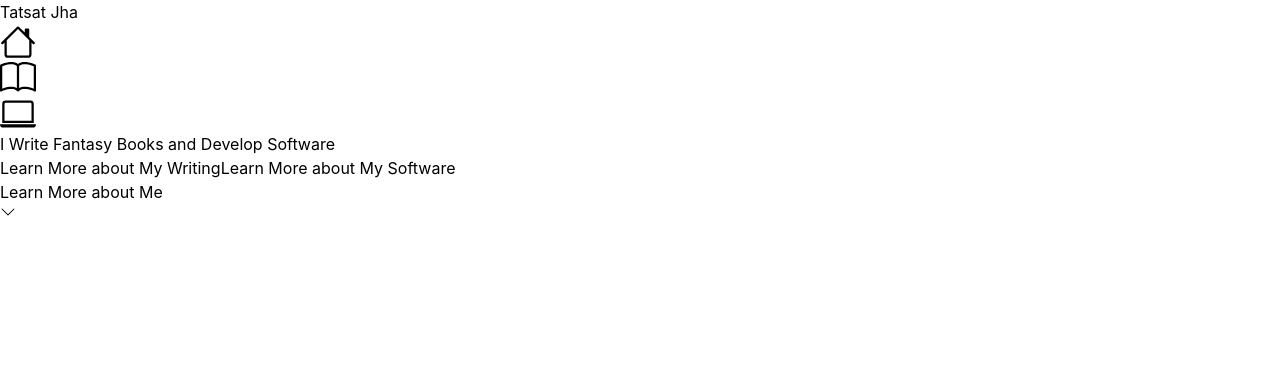
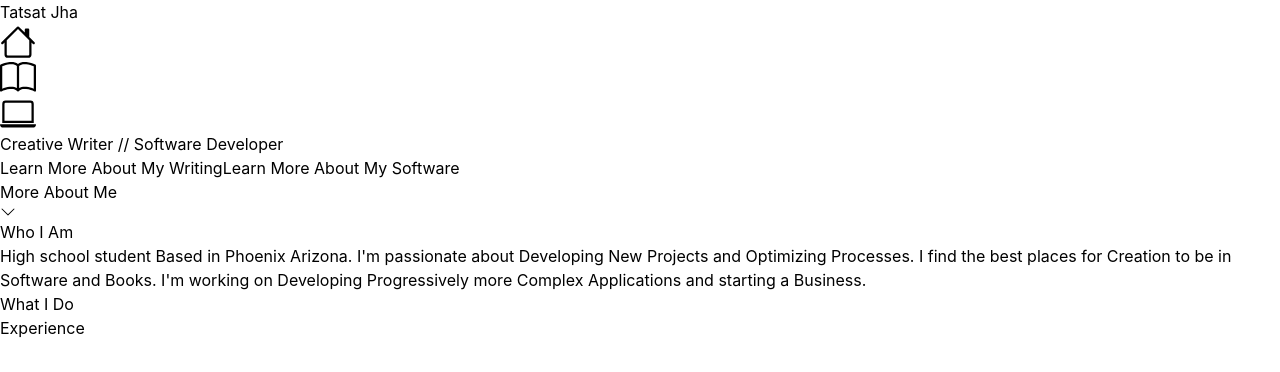
Before and after one commit to TatsatJha/Tatsat-Enterprises, a Next.js app: page / in a window 1280 px wide. Shown: the top 372 px of the page. Built offline with nearby package versions, Linux system fonts and the light colour scheme.

Commit message:
Change styling add more content

```diff
--- a/Components/Main.tsx
+++ b/Components/Main.tsx
@@ -3,21 +3,37 @@ import SideBar from './SideBar';
 import { BsChevronDown } from 'react-icons/bs';
 
 export const MainHome = () => {
-  return <div className="h-screen w-full bg-gray-900 bg-gradient-to-b text-stone-300 pt-20 font-montserrat">
+  return <div className="w-full bg-gray-900 bg-gradient-to-b text-stone-300 pt-20 font-montserrat">
 
-      <h1 className =  "text-center font-light text-5xl border-cyan-700 border-4 w-fit mr-auto ml-auto p-10 text-stone-300 rounded-lg top-0 translate-y-4 duration-75 bg-gray-800 shadow-xl">
-        I <span className='text-orange-700'>Write Fantasy Books</span> and <span className='text-blue-700'>Develop Software</span>
+      <h1 className =  "text-center font-light text-[44px] border-cyan-700  w-fit ml-12 mr-auto p-8 text-stone-300 rounded-lg top-0 translate-y-4 duration-75 shadow-xl">
+        <span className='text-orange-700'>Creative Writer</span> <span className='text-cyan-700'>//</span> <span className='text-blue-700'>Software Developer</span>
       </h1>
 
-      <div className='flex justify-evenly mt-48'>
-        <button className='border-orange-900 border-4 text-orange-900 bg-orange-600 p-5 text-2xl hover:-translate-y-2 duration-300 ease-in-out shadow-xl' > Learn More about My Writing </button>
-        <button className='border-blue-900 border-4 text-blue-900 bg-blue-600 p-5 text-2xl hover:-translate-y-2 duration-300 ease-in-out shadow-xl' > Learn More about My Software </button>
+      <div className='flex justify-evenly mt-64'>
+        <button className='border-orange-900 border-4 text-orange-900 bg-orange-600 p-5 text-2xl hover:-translate-y-2 duration-300 ease-in-out shadow-xl' >
+          Learn More About My Writing
+        </button>
+
+        <button className='border-blue-900 border-4 text-blue-900 bg-blue-600 p-5 text-2xl hover:-translate-y-2 duration-300 ease-in-out shadow-xl' >
+          Learn More About My Software
+        </button>
       </div>
 
-      <h2 className='text-center font-light text-4xl text-cyan-700 mt-56'>
-        Learn More about Me
-      </h2>
-      <BsChevronDown className='mr-auto ml-auto text-cyan-700 text-5xl'></BsChevronDown>
+      <div className='hover:brightness-150 hover:translate-y-2 duration-300 ease-in-out'>
+        <h2 className='text-center font-light text-4xl text-cyan-700 mt-48 w-fit mr-auto ml-auto'>
+          More About Me
+        </h2>
+        <BsChevronDown className='mr-auto ml-auto text-cyan-700 text-5xl'></BsChevronDown>
+      </div>
+
+      <section className='ml-12'>
+        <h2 className='font-bold text-4xl p-3 m-6'>Who I Am</h2>
+        <p className='font-serif text-xl m-6 w-1/2'>
+          High school student Based in Phoenix Arizona. I'm passionate about Developing New Projects and Optimizing Processes. I find the best places for Creation to be in Software and Books. I'm working on Developing Progressively more Complex Applications and starting a Business.
+        </p>
+        <h2 className='font-bold text-4xl p-6'> What I Do </h2>
+        <h2 className='font-bold text-4xl p-6'> Experience </h2>
+      </section>
     </div>;
 };
 
--- a/styles/globals.css
+++ b/styles/globals.css
@@ -18,6 +18,7 @@ a {
 @tailwind components;
 @tailwind utilities;
 @layer components {
+  /* Side Bar Styles */
   .side-bar {
     @apply bg-slate-700 w-24 flex flex-col h-48 justify-center align-middle items-center  fixed top-1/2 -left-20 hover:translate-x-20 duration-300 hover:ease-in-out rounded-r-lg text-sm shadow-2xl;
   }
```
